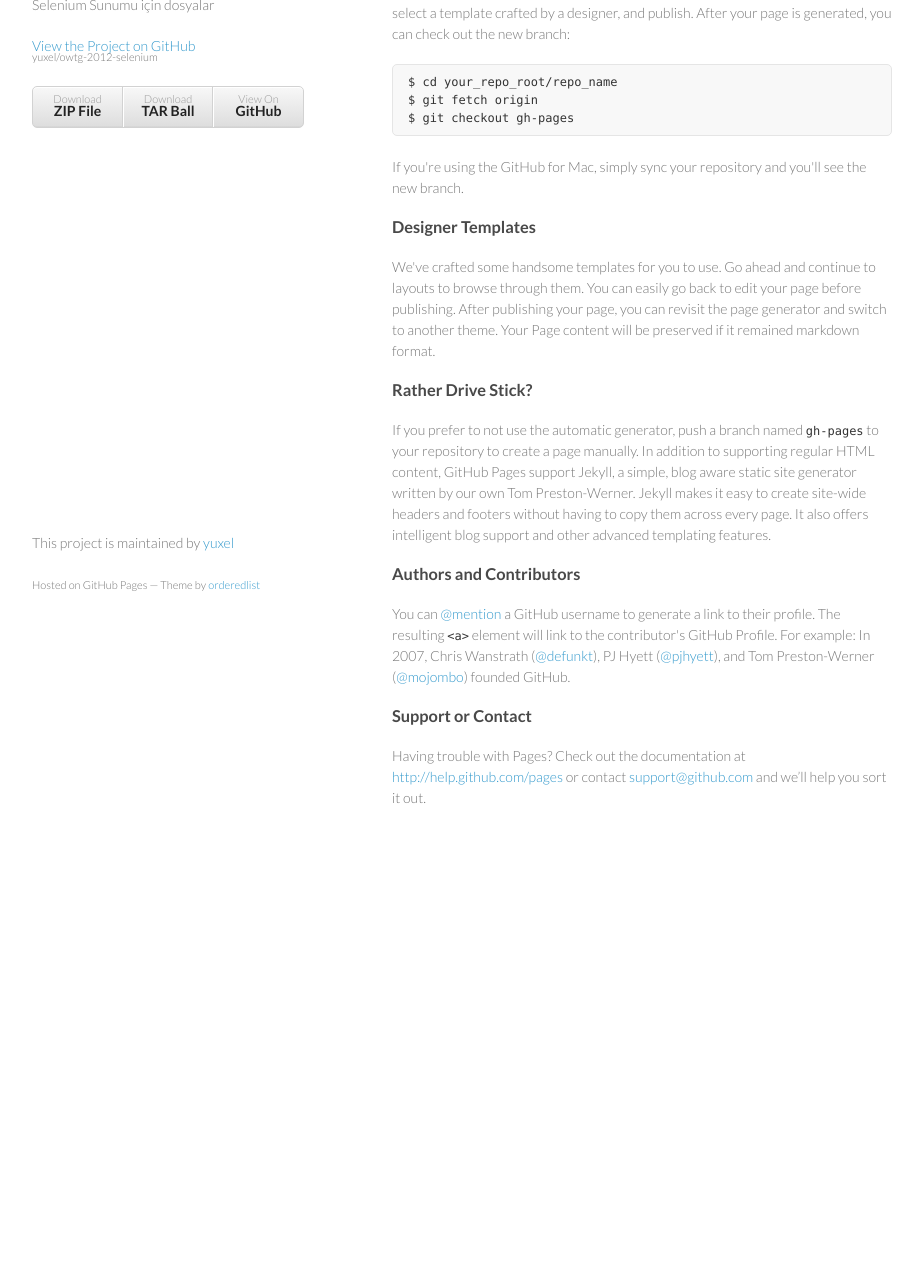
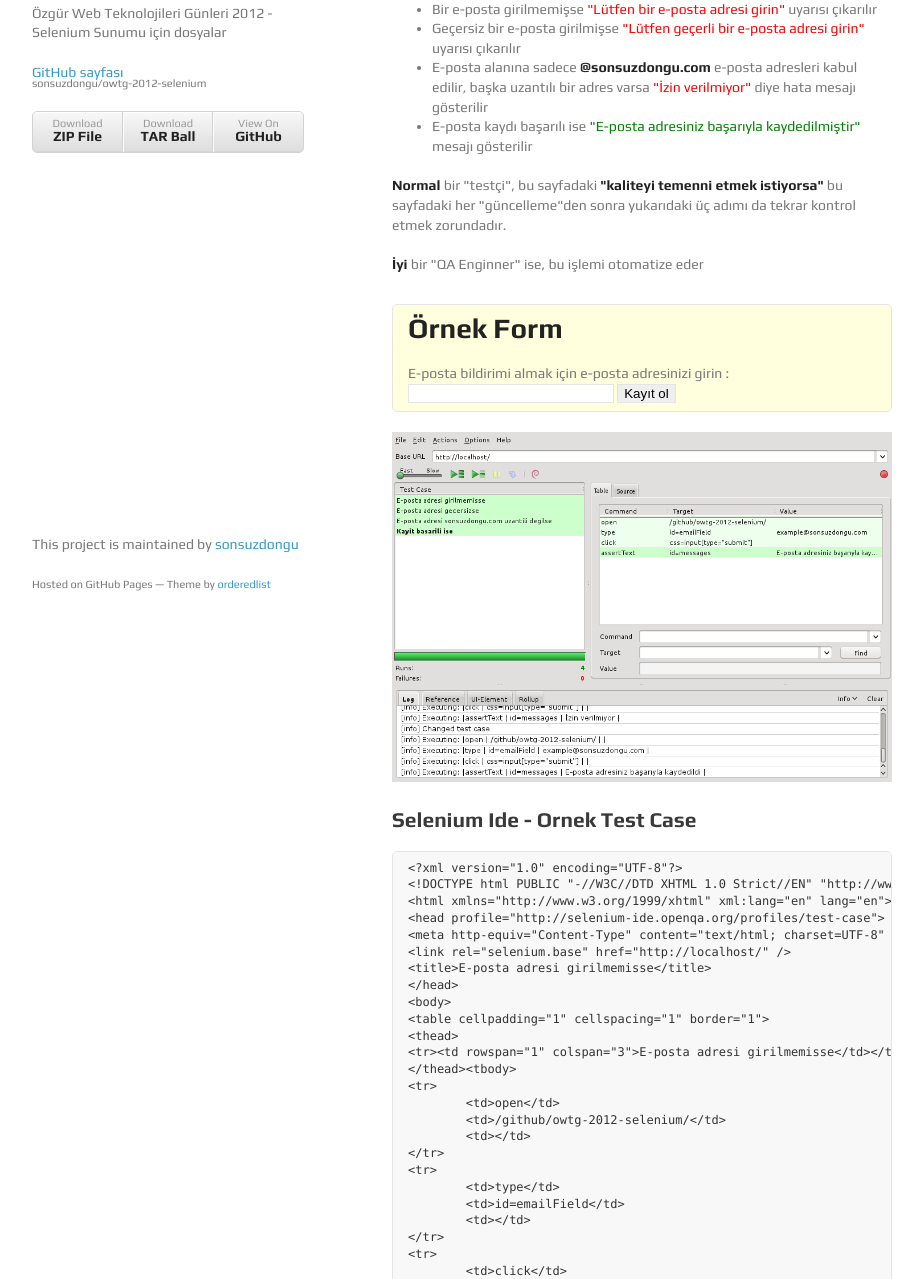
Before and after one commit to sonsuzdongu/owtg-2012-selenium, a plain HTML site: page index.html in a window 1280 px wide. Shown: the part 136-1415 px from the top of the page, without its empty margins (178-1101 px from the left). Before the commit the page ends 1014 px from the top, so only its background shows below. Drawn offline with nearby package versions, Linux system fonts and the light colour scheme.

Commit message:
OWTG - Selenium presentation - web page

```diff
--- a/index.html
+++ b/index.html
@@ -3,14 +3,17 @@
   <head>
     <meta charset="utf-8">
     <meta http-equiv="X-UA-Compatible" content="chrome=1">
-    <title>Owtg-2012-selenium by yuxel</title>
+    <title>Owtg-2012-selenium by sonsuzdongu</title>
 
     <link rel="stylesheet" href="stylesheets/styles.css">
     <link rel="stylesheet" href="stylesheets/pygment_trac.css">
+    <link rel="stylesheet" href="stylesheets/selenium.css">
     <meta name="viewport" content="width=device-width, initial-scale=1, user-scalable=no">
     <!--[if lt IE 9]>
     <script src="//html5shiv.googlecode.com/svn/trunk/html5.js"></script>
     <![endif]-->
+    <script src="//code.jquery.com/jquery-1.8.2.min.js"></script>
+    <script src="javascripts/selenium.js"></script>
   </head>
   <body>
     <div class="wrapper">
@@ -18,23 +21,86 @@
         <h1>Owtg-2012-selenium</h1>
         <p>Özgür Web Teknolojileri Günleri 2012 - Selenium Sunumu için dosyalar</p>
 
-        <p class="view"><a href="https://github.com/yuxel/owtg-2012-selenium">View the Project on GitHub <small>yuxel/owtg-2012-selenium</small></a></p>
+        <p class="view"><a href="https://github.com/sonsuzdongu/owtg-2012-selenium">GitHub sayfası <small>sonsuzdongu/owtg-2012-selenium</small></a></p>
 
 
         <ul>
-          <li><a href="https://github.com/yuxel/owtg-2012-selenium/zipball/master">Download <strong>ZIP File</strong></a></li>
-          <li><a href="https://github.com/yuxel/owtg-2012-selenium/tarball/master">Download <strong>TAR Ball</strong></a></li>
-          <li><a href="https://github.com/yuxel/owtg-2012-selenium">View On <strong>GitHub</strong></a></li>
+          <li><a href="https://github.com/sonsuzdongu/owtg-2012-selenium/zipball/master">Download <strong>ZIP File</strong></a></li>
+          <li><a href="https://github.com/sonsuzdongu/owtg-2012-selenium/tarball/master">Download <strong>TAR Ball</strong></a></li>
+          <li><a href="https://github.com/sonsuzdongu/owtg-2012-selenium">View On <strong>GitHub</strong></a></li>
         </ul>
       </header>
       <section>
-        <h3>Welcome to GitHub Pages.</h3>
+        <h3>Selenium Örnek Senaryo</h3>
 
-<p>This automatic page generator is the easiest way to create beautiful pages for all of your projects. Author your page content here using GitHub Flavored Markdown, select a template crafted by a designer, and publish. After your page is generated, you can check out the new branch:</p>
+        <p>
+        Aşağıdaki kayıt formu şöyle çalışıyor olsun;
+        <ul>
+            <li> Bir e-posta girilmemişse <span class="error">"Lütfen bir e-posta adresi girin"</span> uyarısı çıkarılır</li>
+            <li> Geçersiz bir e-posta girilmişse <span class="error">"Lütfen geçerli bir e-posta adresi girin"</span> uyarısı çıkarılır
+            <li> E-posta alanına sadece <strong>@sonsuzdongu.com</strong> e-posta adresleri kabul edilir, başka uzantılı bir adres varsa <span class="error">"İzin verilmiyor"</span> diye hata mesajı gösterilir</li>
+            <li> E-posta kaydı başarılı ise <span class="success">"E-posta adresiniz başarıyla kaydedilmiştir"</span> mesajı gösterilir</li>
 
-<pre><code>$ cd your_repo_root/repo_name
-$ git fetch origin
-$ git checkout gh-pages
+        </ul>
+
+        <strong>Normal</strong> bir "testçi", bu sayfadaki <strong>"kaliteyi temenni etmek istiyorsa"</strong> bu sayfadaki her "güncelleme"den sonra yukarıdaki üç adımı da tekrar kontrol etmek zorundadır. <br/> <br/>
+
+        <strong>İyi</strong> bir "QA Enginner" ise, bu işlemi otomatize eder<br/>
+
+
+        <div id="example">
+
+            <h1>Örnek Form</h1>
+            <form method="post" id="owgt">
+                E-posta bildirimi almak için e-posta adresinizi girin : <br/>
+                <input type="text" id="emailField"/>
+                <input type="submit" value="Kayıt ol"/>
+            </form>
+            <div id="messages"></div>
+
+        </div>
+
+        <img src="images/ide.png" alt="selenium ide" id="ideImage"/>
+
+
+<h2>Selenium Ide - Ornek Test Case</h2>
+<pre><code>&lt;?xml version="1.0" encoding="UTF-8"?&gt;
+&lt;!DOCTYPE html PUBLIC "-//W3C//DTD XHTML 1.0 Strict//EN" "http://www.w3.org/TR/xhtml1/DTD/xhtml1-strict.dtd"&gt;
+&lt;html xmlns="http://www.w3.org/1999/xhtml" xml:lang="en" lang="en"&gt;
+&lt;head profile="http://selenium-ide.openqa.org/profiles/test-case"&gt;
+&lt;meta http-equiv="Content-Type" content="text/html; charset=UTF-8" /&gt;
+&lt;link rel="selenium.base" href="http://localhost/" /&gt;
+&lt;title&gt;E-posta adresi girilmemisse&lt;/title&gt;
+&lt;/head&gt;
+&lt;body&gt;
+&lt;table cellpadding="1" cellspacing="1" border="1"&gt;
+&lt;thead&gt;
+&lt;tr&gt;&lt;td rowspan="1" colspan="3"&gt;E-posta adresi girilmemisse&lt;/td&gt;&lt;/tr&gt;
+&lt;/thead&gt;&lt;tbody&gt;
+&lt;tr&gt;
+	&lt;td&gt;open&lt;/td&gt;
+	&lt;td&gt;/github/owtg-2012-selenium/&lt;/td&gt;
+	&lt;td&gt;&lt;/td&gt;
+&lt;/tr&gt;
+&lt;tr&gt;
+	&lt;td&gt;type&lt;/td&gt;
+	&lt;td&gt;id=emailField&lt;/td&gt;
+	&lt;td&gt;&lt;/td&gt;
+&lt;/tr&gt;
+&lt;tr&gt;
+	&lt;td&gt;click&lt;/td&gt;
+	&lt;td&gt;css=input[type=&quot;submit&quot;]&lt;/td&gt;
+	&lt;td&gt;&lt;/td&gt;
+&lt;/tr&gt;
+&lt;tr&gt;
+	&lt;td&gt;assertText&lt;/td&gt;
+	&lt;td&gt;id=messages&lt;/td&gt;
+	&lt;td&gt;Lütfen bir e-posta adresi girin&lt;/td&gt;
+&lt;/tr&gt;
+
+&lt;/tbody&gt;&lt;/table&gt;
+&lt;/body&gt;
+&lt;/html&gt;
 </code></pre>
 
 <p>If you're using the GitHub for Mac, simply sync your repository and you'll see the new branch.</p>
@@ -56,7 +122,7 @@
 <p>Having trouble with Pages? Check out the documentation at <a href="http://help.github.com/pages">http://help.github.com/pages</a> or contact <a href="mailto:support@github.com">support@github.com</a> and we’ll help you sort it out.</p>
       </section>
       <footer>
-        <p>This project is maintained by <a href="https://github.com/yuxel">yuxel</a></p>
+        <p>This project is maintained by <a href="https://github.com/sonsuzdongu">sonsuzdongu</a></p>
         <p><small>Hosted on GitHub Pages &mdash; Theme by <a href="https://github.com/orderedlist">orderedlist</a></small></p>
       </footer>
     </div>
--- /dev/null
+++ b/javascripts/selenium.js
@@ -0,0 +1,38 @@
+$(function () {
+
+    var validateEmail = function (email) {
+        var re = /^(([^<>()[\]\\.,;:\s@\"]+(\.[^<>()[\]\\.,;:\s@\"]+)*)|(\".+\"))@((\[[0-9]{1,3}\.[0-9]{1,3}\.[0-9]{1,3}\.[0-9]{1,3}\])|(([a-zA-Z\-0-9]+\.)+[a-zA-Z]{2,}))$/;
+        return re.test(email);
+    }
+
+    var stringEndsWith = function (str, suffix) {
+        return str.indexOf(suffix, str.length - suffix.length) !== -1;
+    }
+
+    $("#owgt").submit(function (e) {
+        e.preventDefault();
+        var email = $("#emailField").val();
+
+        var $messages = $("#messages").html('').removeClass("error").removeClass("success").hide();
+
+        var errorMsg;
+        if (!email) {
+            errorMsg = "Lütfen bir e-posta adresi girin";
+        }
+        else if (!validateEmail(email)) {
+            errorMsg = "Lütfen geçerli bir e-posta adresi girin";
+        }
+        else if (!stringEndsWith(email, "@sonsuzdongu.com")) {
+            errorMsg = "İzin verilmiyor";
+        }
+
+        if(errorMsg) {
+            $messages.addClass("error").append(errorMsg).show();
+        }
+        else {
+            $messages.addClass("success").append("E-posta adresiniz başarıyla kaydedildi").show();
+        }
+
+
+    });
+});
--- /dev/null
+++ b/stylesheets/selenium.css
@@ -0,0 +1,33 @@
+.error {
+    color: red;
+}
+
+.success {
+    color: green;
+}
+
+
+
+
+#example {
+  margin: 30px 0 0 0 ;
+  padding:8px 15px;
+  background: #FFFFDD;
+  border-radius:5px;
+  border:1px solid #e5e5e5;
+  overflow-x: auto;
+}
+
+#example input[type=text]  {
+  width: 200px;
+  border:1px solid #e5e5e5;
+}
+
+
+#example input[type=submit]  {
+  border:1px solid #e5e5e5;
+}
+
+#ideImage {
+    margin: 20px 0;
+}
--- a/stylesheets/styles.css
+++ b/stylesheets/styles.css
@@ -1,8 +1,8 @@
-@import url(https://fonts.googleapis.com/css?family=Lato:300italic,700italic,300,700);
+@import url(http://fonts.googleapis.com/css?family=Play:400,700&subset=latin,cyrillic-ext,greek,latin-ext,cyrillic);
 
 body {
   padding:50px;
-  font:14px/1.5 Lato, "Helvetica Neue", Helvetica, Arial, sans-serif;
+  font:14px/1.4 "Play",  "Helvetica Neue", Helvetica, Arial, sans-serif;
   color:#777;
   font-weight:300;
 }
```
Also changed, not shown: images/ide.png (added), 5 other files.
